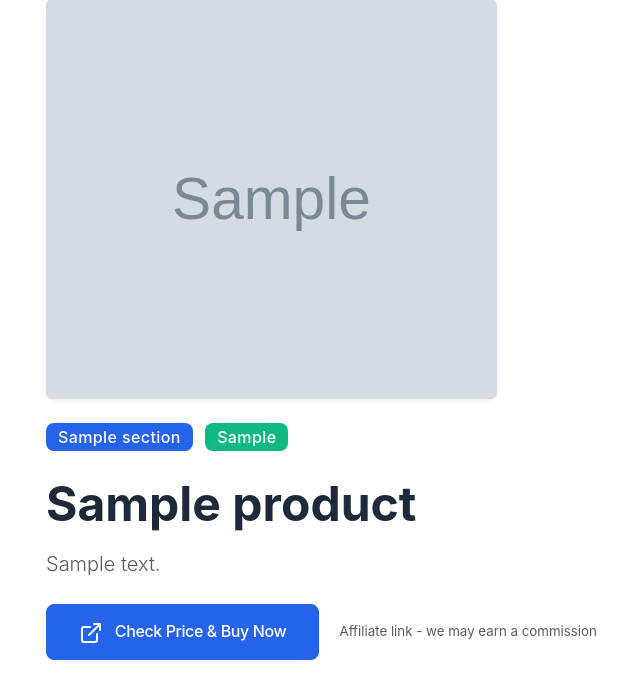
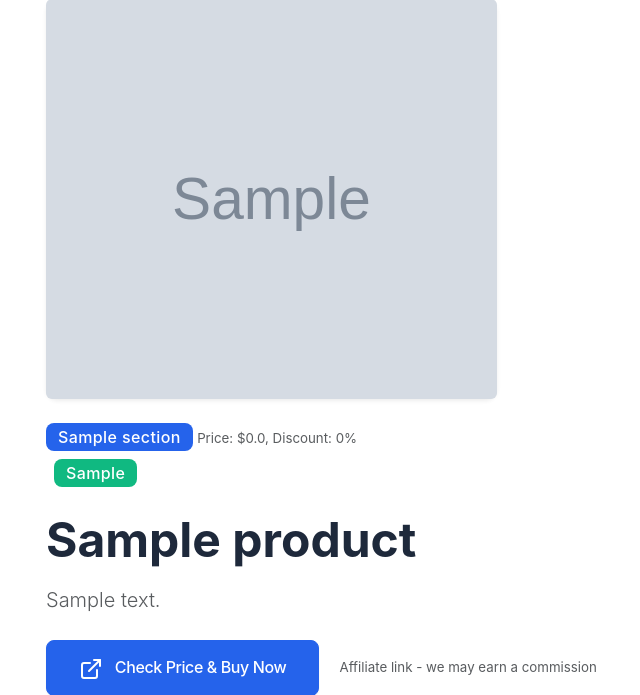
Before and after one commit to Chinmaytikole/DiscoverCart, a Flask app: a page that uses templates/product.html in a window 1280 px wide. Shown: the part 176-871 px from the top of the page, without its empty margins (36-676 px from the left). Run offline with Flask 3, Linux system fonts and the light colour scheme; tables that the repository leaves empty hold one stand-in row (values such as "Sample post"); grey boxes marked "Sample" are stand-in pictures.

Commit message:
price issue

```diff
--- a/templates/product.html
+++ b/templates/product.html
@@ -35,17 +35,27 @@
             <span class="badge bg-primary fs-6 mb-2">{{ product.section.name }}</span>
           {% if product.price %}
     {% set price_str = product.price|string %}
-            {% set price_clean = price_str.replace('$', '').replace(',', '') %}
+    {% set price_clean = price_str.replace('$', '').replace(',', '').strip() %}
+    {% if price_clean and price_clean != '' %}
         {% set price = price_clean|float %}
         {% set discount = product.discount_percentage|float if product.discount_percentage else 0 %}
+
+        <!-- Debug: Show calculated values -->
+        <small class="text-muted">Price: ${{ price }}, Discount: {{ discount }}%</small><br>
+
         {% if discount > 0 and price > 0 %}
             <span class="badge bg-danger fs-6 mb-2 ms-2" style="text-decoration: line-through;">
-                ${{ '%.2f' % price }}
+                ${{ '%.2f'|format(price) }}
             </span>
             <span class="badge bg-success fs-6 mb-2 ms-2">
-                ${{ '%.2f' % (price * (1 - discount / 100)) }}
+                ${{ '%.2f'|format(price * (1 - discount / 100)) }}
                 ({{ discount|int }}% OFF)
             </span>
+        {% else %}
+            <span class="badge bg-success fs-6 mb-2 ms-2">
+                {{ product.price }}
+            </span>
+        {% endif %}
     {% else %}
         <span class="badge bg-success fs-6 mb-2 ms-2">
             {{ product.price }}
```
Lines whose indentation alone changed are shown as unchanged.
